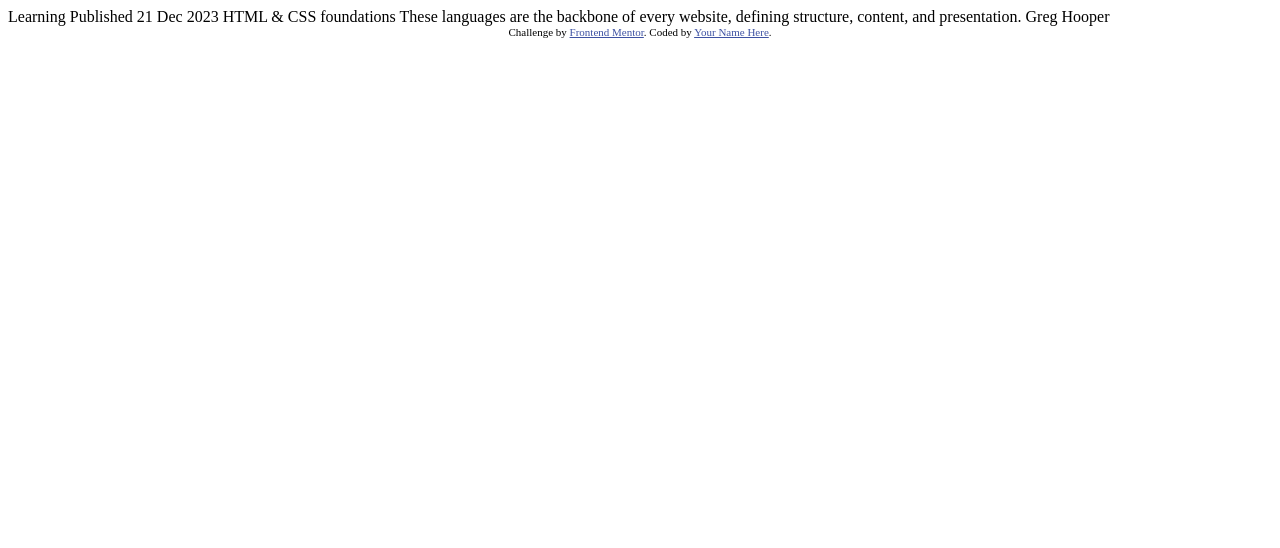
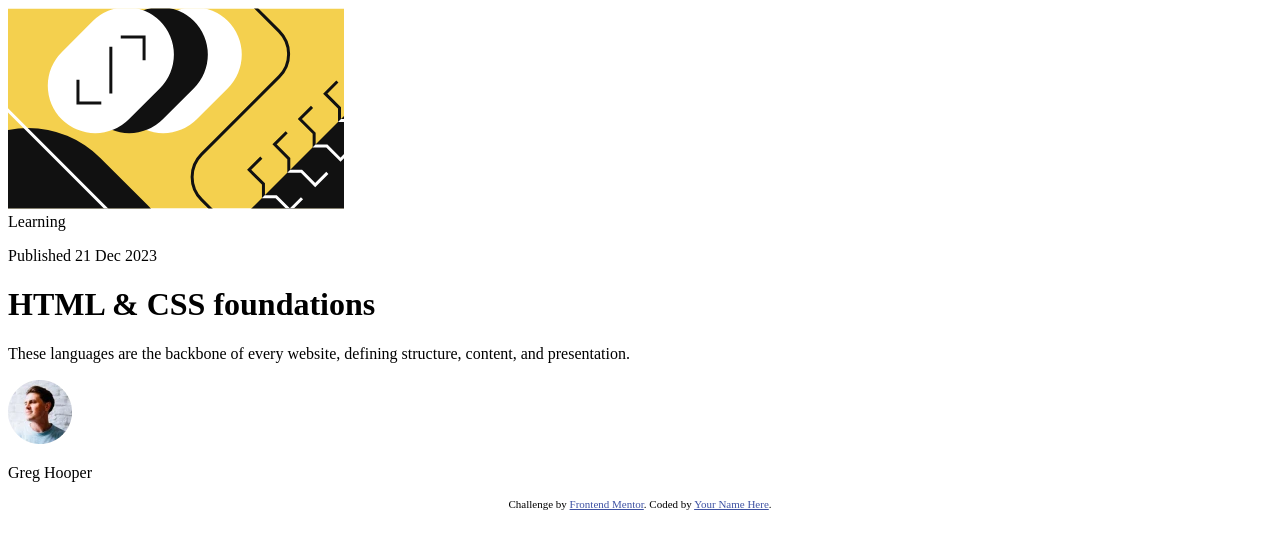
Before and after one commit to CJ-Cepe/fm-blog-preview-card, a plain HTML site: page index.html in a window 1280 px wide. Drawn offline with Linux system fonts and the light colour scheme.

Commit message:
Feat: set card structure

```diff
--- a/index.html
+++ b/index.html
@@ -15,16 +15,24 @@
   </style>
 </head>
 <body>
-
-  Learning
-
-  Published 21 Dec 2023
-
-  HTML & CSS foundations
-
-  These languages are the backbone of every website, defining structure, content, and presentation.
-
-  Greg Hooper
+  <main>
+    <div class="card">
+      <div class="shadow"></div>
+      <div class="content">
+        <img src="./assets/images/illustration-article.svg" alt="article's illustration">
+        <div class="text">
+          <a class="tag">Learning</a>
+          <p class="date">Published 21 Dec 2023</p>
+          <h1>HTML & CSS foundations</h1>
+          <p>These languages are the backbone of every website, defining structure, content, and presentation.</p>
+        </div>
+        <div class="author">
+          <img src="./assets/images/image-avatar.webp" alt="author's profile image">
+          <p class="name">Greg Hooper</p>
+        </div>
+      </div>
+    </div>
+  </main>
 
   <div class="attribution">
     Challenge by <a href="https://www.frontendmentor.io?ref=challenge" target="_blank">Frontend Mentor</a>.
```
